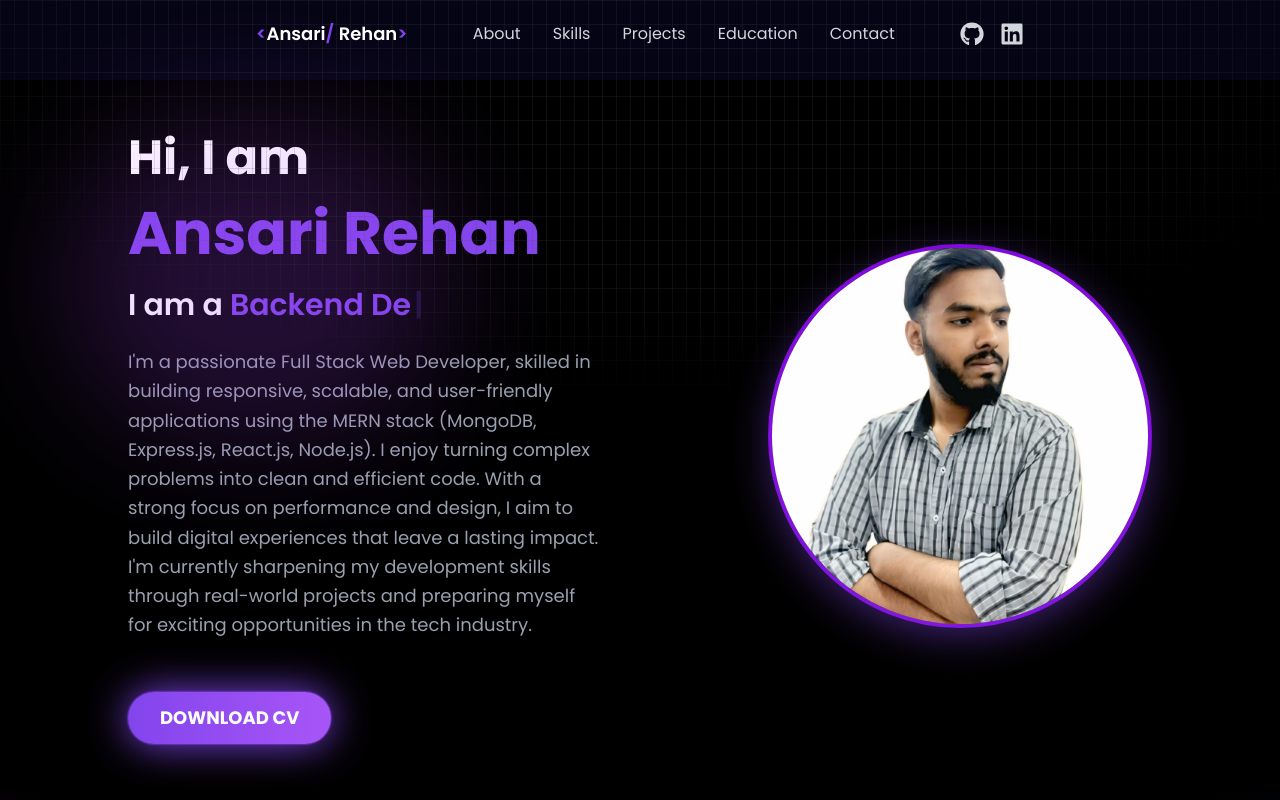
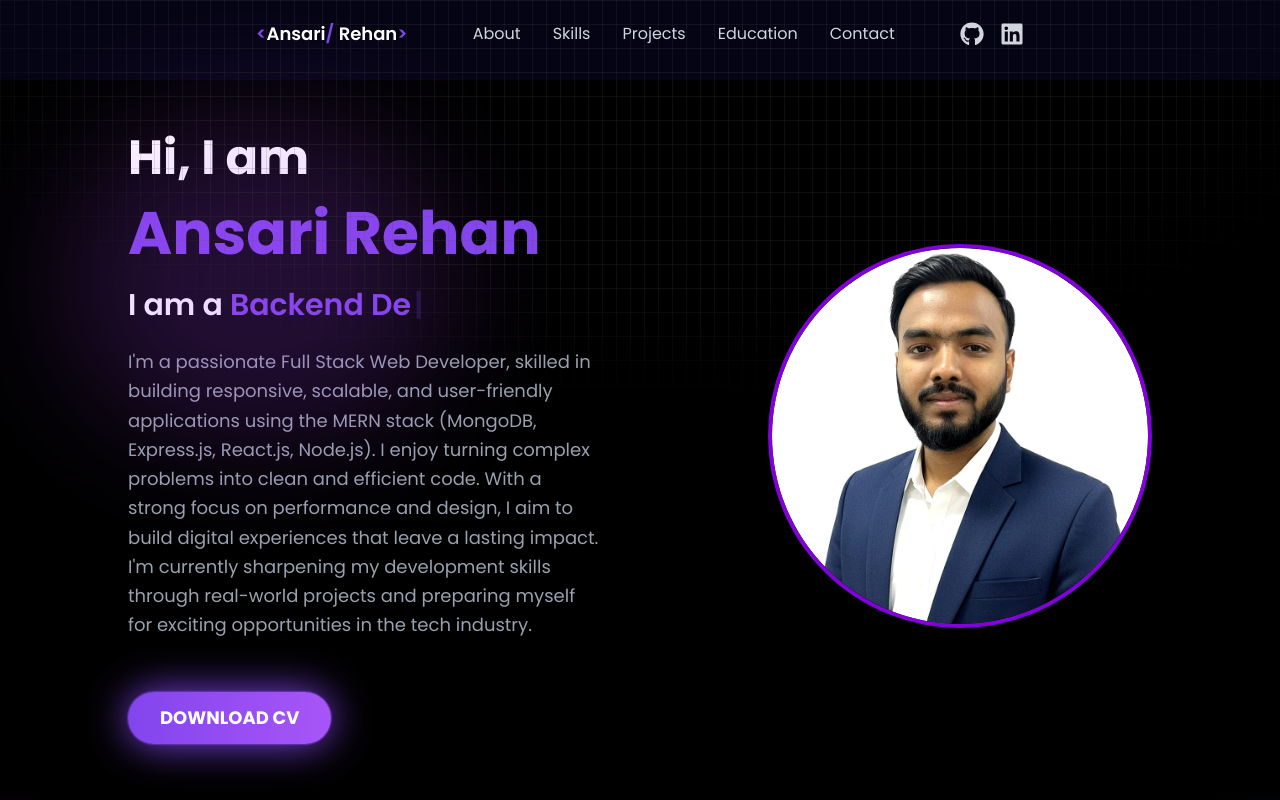
Before and after one commit to rehansari02/My-Portfolio, a React (Vite) app: page / in a window 1280 px wide. Shown: the top 800 px of the page. Built offline with nearby package versions, Linux system fonts and the light colour scheme.

Commit message:
update profile

```diff
--- a/src/Components/About/About.jsx
+++ b/src/Components/About/About.jsx
@@ -20,7 +20,7 @@ const About = () => {
       className="py-12 px-6 sm:px-10 md:px-16 lg:px-32 font-sans bg-black text-white"
     >
       <div className="flex flex-col-reverse md:flex-row items-center gap-10 md:gap-20">
-        {/* Left Side */}
+        {/* -------- LEFT SIDE -------- */}
         <div className="w-full md:w-1/2 text-center md:text-left">
           <h1 className="text-3xl sm:text-4xl md:text-5xl font-bold mb-2 leading-tight">
             Hi, I am
@@ -55,7 +55,6 @@ const About = () => {
             opportunities in the tech industry.
           </p>
 
-          {/* Resume Button */}
           <a
             href="https://drive.google.com/file/d/175UCvWFUORJGWpvANnLVGboQx4eHqw3y/view?usp=drive_link"
             target="_blank"
@@ -70,17 +69,22 @@ const About = () => {
           </a>
         </div>
 
-        {/* Right Side */}
+        {/* -------- RIGHT SIDE (IMAGE) -------- */}
         <div className="w-full md:w-1/2 flex justify-center md:justify-end">
           {isMobile ? (
             <img
               src={profileImage}
               alt="Rehan"
-              className="w-48 h-48 sm:w-64 sm:h-64 md:w-[24rem] md:h-[24rem] border-4 border-purple-700 rounded-full object-cover drop-shadow-[0_10px_20px_rgba(130,69,236,0.5)]"
+              className="w-56 h-56 sm:w-64 sm:h-64 md:w-[24rem] md:h-[24rem]
+              border-4 border-purple-700 rounded-full
+              object-cover object-[center_25%]
+              drop-shadow-[0_10px_25px_rgba(130,69,236,0.6)]
+              transition-all duration-300 ease-in-out"
             />
           ) : (
             <Tilt
-              className="w-48 h-48 sm:w-64 sm:h-64 md:w-[24rem] md:h-[24rem] border-4 border-purple-700 rounded-full"
+              className="w-56 h-56 sm:w-64 sm:h-64 md:w-[24rem] md:h-[24rem]
+              border-4 border-purple-700 rounded-full overflow-hidden"
               tiltMaxAngleX={20}
               tiltMaxAngleY={20}
               perspective={1000}
@@ -91,7 +95,9 @@ const About = () => {
               <img
                 src={profileImage}
                 alt="Rehan"
-                className="w-full h-full rounded-full object-cover drop-shadow-[0_10px_20px_rgba(130,69,236,0.5)]"
+                className="w-full h-full rounded-full object-cover object-[center_25%]
+                drop-shadow-[0_10px_25px_rgba(130,69,236,0.6)]
+                transition-transform duration-500 ease-in-out hover:scale-105"
               />
             </Tilt>
           )}
```
Also changed, not shown: src/assets/profile_picture.jpg.
